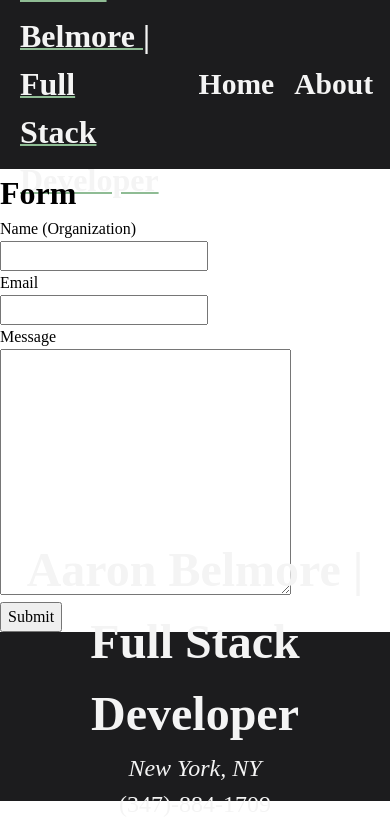
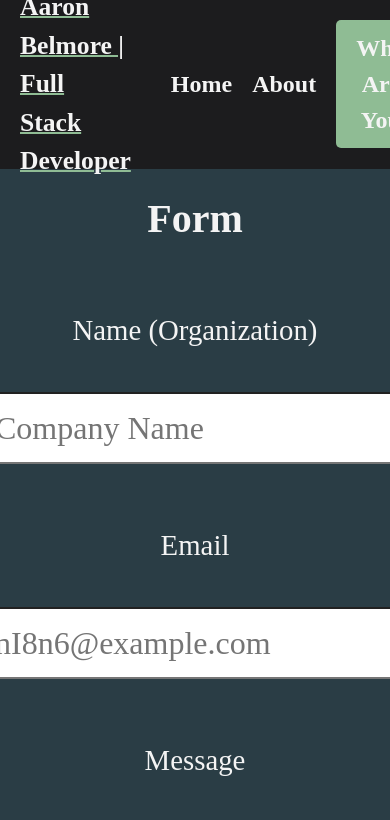
Before and after one commit to abelmore33/Portfolio, a React (Create React App) app: page /form in a window 390 px wide. Shown: the top 820 px of the page. Built offline with nearby package versions, Linux system fonts and the light colour scheme.

Commit message:
adding responsiveness to navbar

```diff
--- a/src/App.css
+++ /dev/null
@@ -1,62 +0,0 @@
-/*
-  1. Use a more-intuitive box-sizing model.
-*/
-*,
-*::before,
-*::after {
-  box-sizing: border-box;
-}
-/*
-  2. Remove default margin
-*/
-* {
-  margin: 0;
-}
-/*
-  Typographic tweaks!
-  3. Add accessible line-height
-  4. Improve text rendering
-*/
-body {
-  line-height: 1.5;
-  -webkit-font-smoothing: antialiased;
-}
-/*
-  5. Improve media defaults
-*/
-img,
-picture,
-video,
-canvas,
-svg {
-  display: block;
-  max-width: 100%;
-}
-/*
-  6. Remove built-in form typography styles
-*/
-input,
-button,
-textarea,
-select {
-  font: inherit;
-}
-/*
-  7. Avoid text overflows
-*/
-p,
-h1,
-h2,
-h3,
-h4,
-h5,
-h6 {
-  overflow-wrap: break-word;
-}
-/*
-  8. Create a root stacking context
-*/
-#root,
-#__next {
-  isolation: isolate;
-}
--- a/src/App.js
+++ b/src/App.js
@@ -6,7 +6,6 @@ import Form from "./components/Form";
 import { Route, Routes } from "react-router-dom";
 import "@fortawesome/fontawesome-free/css/all.min.css";
 
-import "./App.css";
 import Footer from "./components/Footer";
 
 function App() {
--- a/src/components/Form.jsx
+++ b/src/components/Form.jsx
@@ -1,30 +1,63 @@
-import React from "react";
+import React, { useState } from "react";
+import "../css/form.css";
 
 const Form = () => {
+  const [pageData, setPageData] = useState({
+    name: "",
+    email: "",
+    message: "",
+  });
+
+  const handleChange = (event) => {
+    const { name, value } = event.target;
+    setPageData((prevData) => ({
+      ...prevData,
+      [name]: value,
+    }));
+  };
   return (
-    <div>
+    <div className="form">
       <h1>Form</h1>
       <form>
-        {" "}
         <div className="inputs">
           <label htmlFor="name">
             <p>Name (Organization)</p>
           </label>
-          <input type="text" name="name" id="name" />
+          <input
+            type="text"
+            name="name"
+            id="name"
+            placeholder="Company Name"
+            onChange={handleChange}
+          />
         </div>
         <div className="inputs">
           <label htmlFor="email">
             <p>Email</p>
           </label>
-          <input type="email" name="email" id="email" />
+          <input
+            type="email"
+            name="email"
+            id="email"
+            placeholder="nI8n6@example.com"
+            onChange={handleChange}
+          />
         </div>
         <div className="inputs">
           <label htmlFor="message">
             <p>Message</p>
           </label>
-          <textarea name="message" id="message" cols="30" rows="10"></textarea>
+          <textarea
+            name="message"
+            id="message"
+            cols="30"
+            rows="10"
+            onChange={handleChange}
+          ></textarea>
         </div>
-        <button type="submit">Submit</button>
+        <button type="submit" className="form-btn">
+          Submit
+        </button>
       </form>
     </div>
   );
--- a/src/components/Home.jsx
+++ b/src/components/Home.jsx
@@ -69,7 +69,7 @@ const Home = () => {
               actions using Node.js and Express. Key tasks included:
             </p>
 
-            <ul>
+            <ul className="project-list">
               <li>
                 Setting up and configuring the Node.js environment with NPM
                 scripts.
@@ -129,7 +129,7 @@ const Home = () => {
               In this project, I built a movie application using React Router to
               demonstrate client-side routing. Key tasks included:
             </p>
-            <ul>
+            <ul className="project-list">
               <li>Setting up routes with React Router for different views.</li>
               <li>
                 Implementing navigation between a list of movies and detailed
@@ -188,7 +188,7 @@ const Home = () => {
               In this project, I created an authentication system and
               implemented testing for a Node.js application. Key tasks included:
             </p>
-            <ul>
+            <ul className="project-list">
               <li>
                 Setting up and configuring the Node.js environment with NPM
                 scripts.
@@ -247,7 +247,7 @@ const Home = () => {
               In this project, I delivered a functional and aesthetically
               accurate landing page within the specified guidelines.
             </p>
-            <ul>
+            <ul className="project-list">
               <li>
                 Setting up and configuring the React environment with NPM
                 scripts.
--- a/src/css/footer.css
+++ b/src/css/footer.css
@@ -6,7 +6,7 @@
   align-items: center;
   font-size: 1.5rem;
   color: #f4f4f4;
-  padding-bottom: 40px;
+  padding: 20px;
 }
 
 .footer-info {
--- a/src/css/form.css
+++ b/src/css/form.css
@@ -0,0 +1,57 @@
+.form {
+  background-color: #2a3d45;
+}
+
+.form h1 {
+  color: #f4f4f4;
+  font-size: 2.5rem;
+  text-align: center;
+  margin-bottom: 20px;
+  padding: 20px;
+}
+
+.form p {
+  color: #f4f4f4;
+  font-size: 1.8rem;
+  text-align: center;
+  margin-bottom: 20px;
+  padding: 20px;
+}
+
+form {
+  display: flex;
+  flex-direction: column;
+  justify-content: center;
+  align-items: center;
+}
+
+.form-btn {
+  background-color: #8fbc94;
+  color: #f4f4f4;
+  padding: 10px 20px;
+  margin-bottom: 40px;
+  border: none;
+  border-radius: 8px;
+  font-size: 2rem;
+  cursor: pointer;
+}
+
+.form-btn:hover {
+  background-color: #1c1c1e;
+  color: #f4f4f4;
+}
+
+.inputs {
+  display: flex;
+  flex-direction: column;
+  justify-content: center;
+  align-items: center;
+  margin-bottom: 20px;
+}
+
+input {
+  padding: 10px;
+  border-radius: 8px;
+  font-size: 2rem;
+  margin-bottom: 20px;
+}
--- a/src/css/home.css
+++ b/src/css/home.css
@@ -154,3 +154,14 @@ li {
   object-fit: cover;
   border-radius: 5px;
 }
+
+@media (max-width: 1700px) {
+  .cta-subtext {
+    width: 775px;
+    font-size: 1.5rem;
+  }
+  .main-image img {
+    width: 300px;
+    height: 300px;
+  }
+}
--- a/src/css/navbar.css
+++ b/src/css/navbar.css
@@ -49,3 +49,17 @@
   background-color: #eaeaea;
   color: #8fbc94;
 }
+
+@media (max-width: 1700px) {
+  .logo h1 {
+    font-size: 1.6rem;
+  }
+  .nav-links {
+    font-size: 1.5rem;
+  }
+
+  .nav-btn {
+    font-size: 1.5rem;
+    margin-right: 60px;
+  }
+}
```
